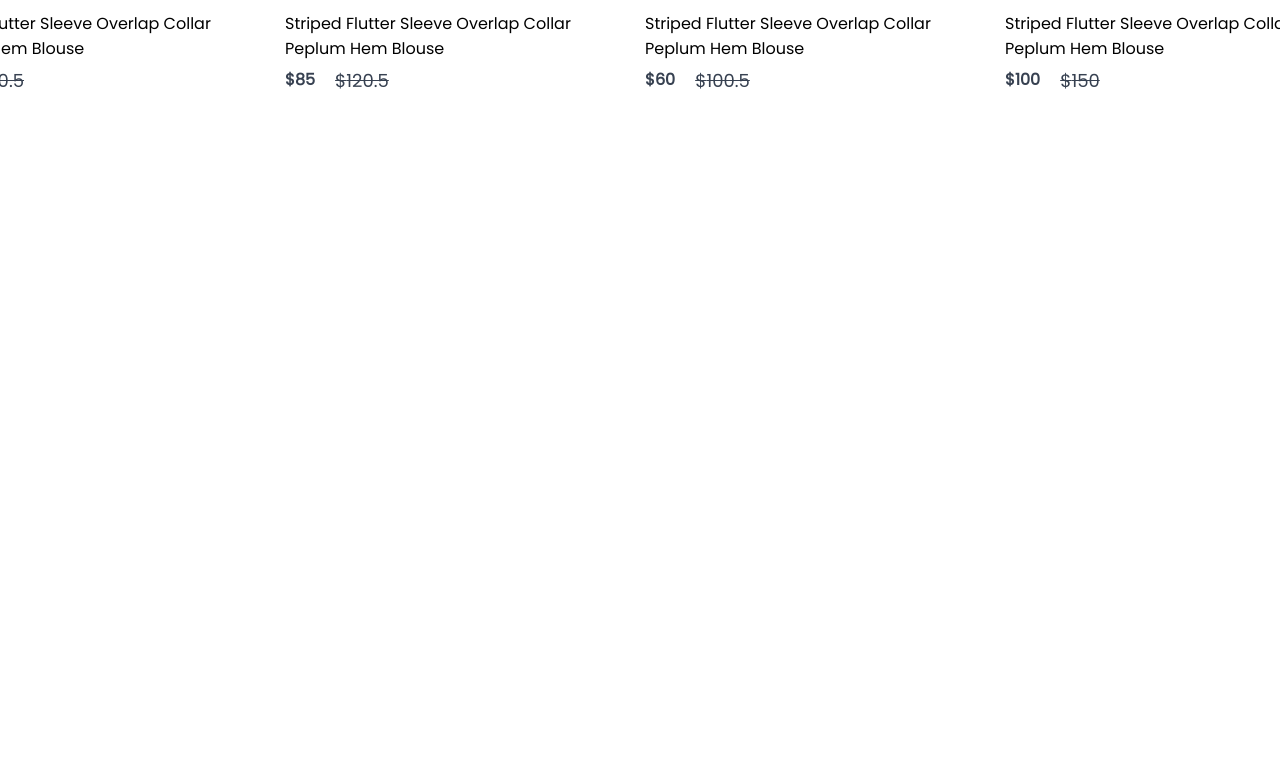
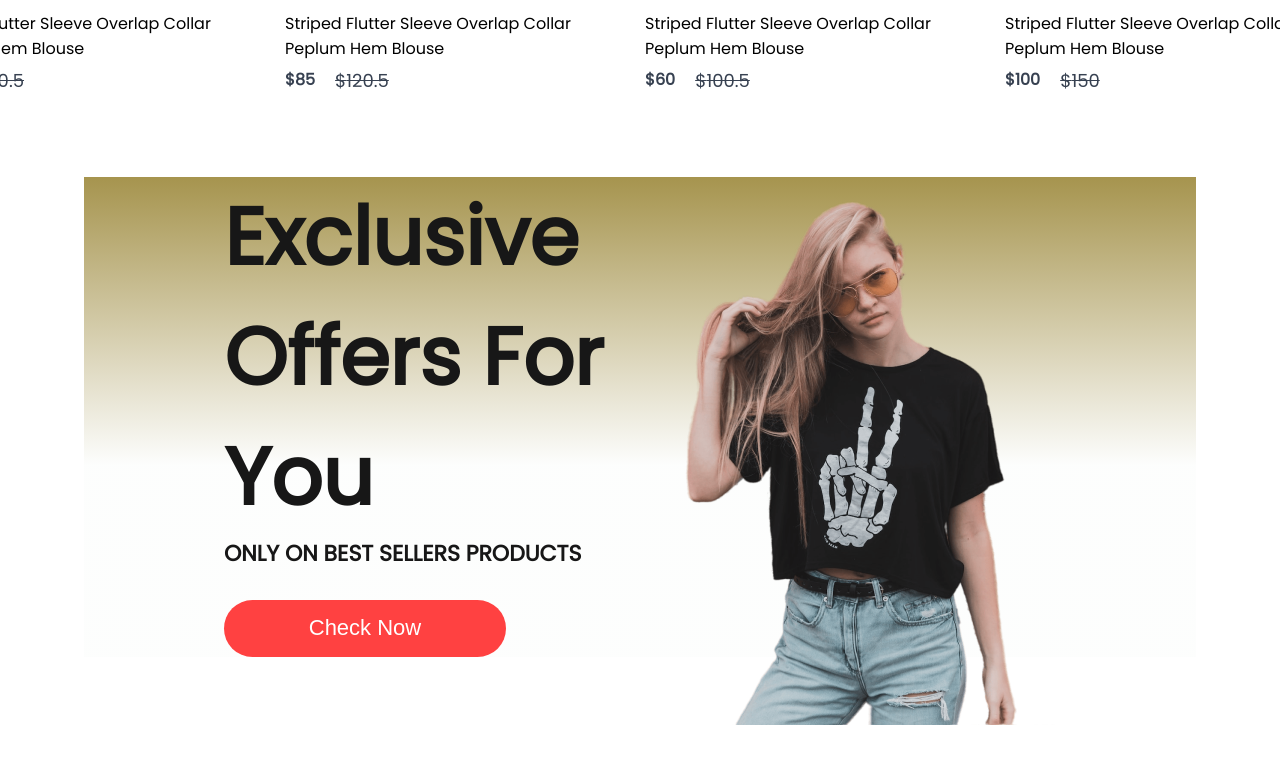
Before and after one commit to supreetvajjarmatti/MaxMarketplace, a React (Create React App) app in the folder frontend/: page / in a window 1280 px wide. Shown: the part 1162-1925 px from the top of the page. Before the commit the page ends 1339 px from the top, so only its background shows below. Built offline with nearby package versions, Linux system fonts and the light colour scheme.

Commit message:
Complete 'Exclusive Offers For You' banner

```diff
--- /dev/null
+++ b/frontend/src/Components/Offers/Offers.css
@@ -0,0 +1,40 @@
+.offers {
+    width: 65%;
+    height: 60vh;
+    margin: auto;
+    display: flex;
+    padding: 0px 140px;
+    margin-bottom: 190px;
+    background: linear-gradient(180deg, #a6944e 0%, #eef5f022 60%);
+}
+.offers-left{
+    flex: 1;
+    display: flex;
+    flex-direction: column;
+    justify-content: center;
+}
+.offers-left h1{
+    color: #171717;
+    font-size: 80px;
+    font-weight: 600;
+}
+.offers-left p{
+    color: #171717;
+    font-size: 22px;
+    font-weight: 600;
+}
+.offers-left button{
+    width: 282px;
+    height: 70px;
+    border-radius: 35px;
+    background: #ff4141;
+    color: white;
+    border: none;
+    font-size: 22px;
+    font-weight: 500;
+    margin-top: 30px;
+    cursor: pointer;
+}
+.offers-right{
+
+}
--- /dev/null
+++ b/frontend/src/Components/Offers/Offers.jsx
@@ -0,0 +1,22 @@
+import React from 'react'
+import './Offers.css'
+import exclusive_image from '../Assets/exclusive_image.png'
+
+const Offers = () => {
+  return (
+    <div className='offers'>
+      <div className="offers-left">
+        <h1>Exclusive</h1>
+        <h1>Offers For You</h1>
+        <p>ONLY ON BEST SELLERS PRODUCTS</p>
+        <button>Check Now</button>
+      </div>
+      <div className="offers-right">
+        <img src={exclusive_image} alt="" />
+
+      </div>
+    </div>
+  )
+}
+
+export default Offers
--- a/frontend/src/Pages/Shop.jsx
+++ b/frontend/src/Pages/Shop.jsx
@@ -1,12 +1,14 @@
 import React from 'react'
 import Hero from '../Components/Hero/Hero'
 import Popular from '../Components/Popular/Popular'
+import Offers from '../Components/Offers/Offers'
 
 const Shop = () => {
   return (
     <div>
       <Hero/>
       <Popular/>
+      <Offers/>
     </div>
   )
 }
```
